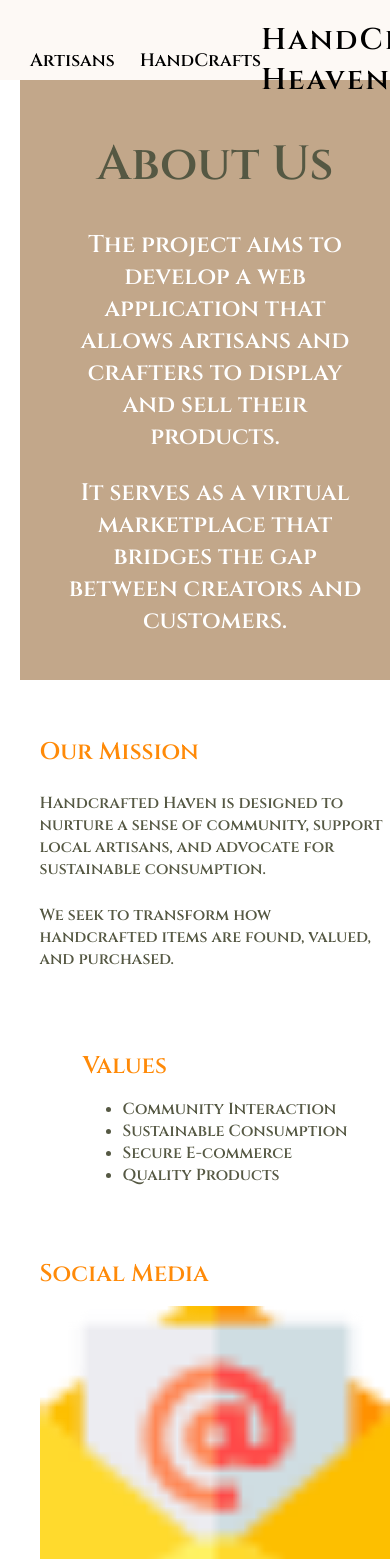
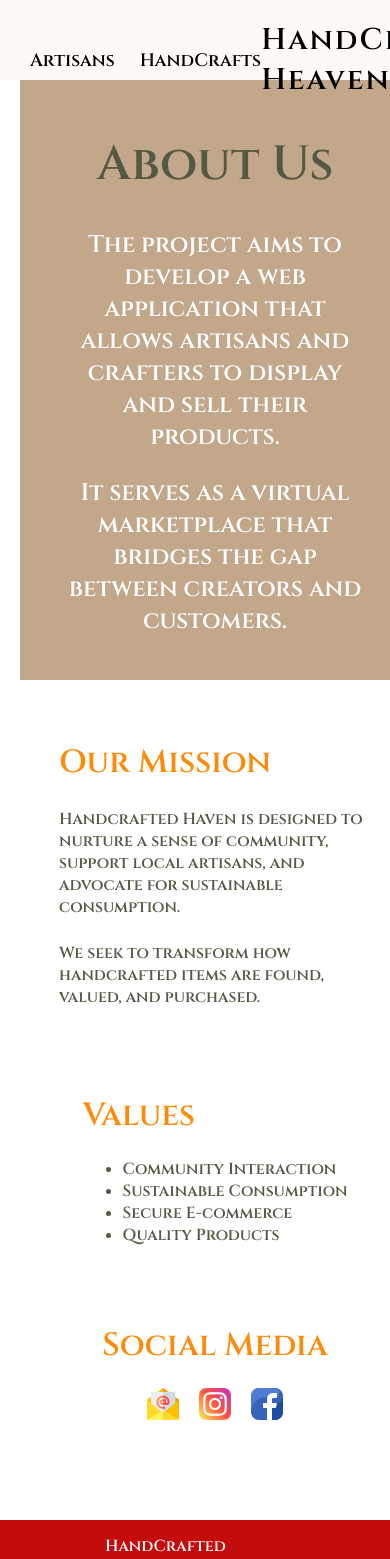
Before and after one commit to MartaLyrical/handcraftedheaven, a React (Create React App) app: page /about in a window 390 px wide. Shown: the top 1559 px of the page. Built offline with nearby package versions, Linux system fonts and the light colour scheme; a web font is replaced by a local one.

Commit message:
Update about.scss

```diff
--- a/src/pages/About/about.scss
+++ b/src/pages/About/about.scss
@@ -52,11 +52,26 @@
       .upper-row {
         display: flex;
         justify-content: space-between;
-        gap: 5%; /* Adjust gap for responsiveness */
+        gap: 150px;
         align-items: center;
 
         h1 {
           color: var(--grass);
+        }
+
+        .contactIconsContainer {
+          display: flex;
+          justify-content: center;
+          margin-top: 20px;
+        }
+
+        .contactIconsContainer a {
+          margin: 0 10px;
+        }
+
+        .contactIcon {
+          width: 32px;
+          height: 32px;
         }
       }
 
@@ -64,8 +79,9 @@
         display: flex;
         justify-content: space-between;
         align-items: center;
-        gap: 5%; /* Adjust gap for responsiveness */
+        gap: 150px;
       }
+
     }
 
     .explore {
@@ -133,28 +149,3 @@
     }
   }
 }
-
-/* Responsive CSS */
-@media (max-width: 768px) {
-  .about .container .middle,
-  .about .container .explore .buttons {
-    width: 90%; /* Adjust width for smaller screens */
-  }
-}
-
-@media (max-width: 576px) {
-  .about .container .middle .upper-row,
-  .about .container .middle .lower-row {
-    flex-direction: column; /* Change to column layout for smaller screens */
-    gap: 20px; /* Adjust gap for smaller screens */
-  }
-
-  .about .container .middle .upper-row h1,
-  .about .container .middle .lower-row h1 {
-    font-size: 24px; /* Adjust font size for smaller screens */
-  }
-
-  .about .container .explore .buttons button {
-    font-size: 16px; /* Adjust font size for smaller screens */
-  }
-}
```
